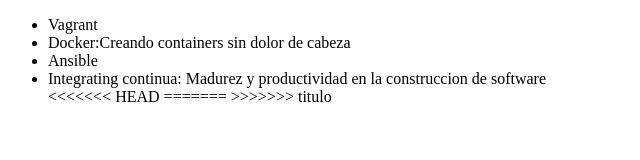
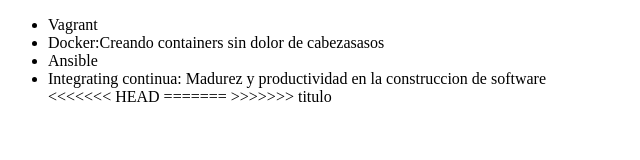
Before and after one commit to Juanpablojaramillo/alura_git, a plain HTML site: page index.html in a window 1280 px wide. Shown: the full height of the page, 0-640 px from the left. Drawn offline with Linux system fonts and the light colour scheme.

```diff
--- a/index.html
+++ b/index.html
@@ -7,7 +7,7 @@
 <body>
      <ul>
          <li> Vagrant </li>
-         <li> Docker:Creando containers sin dolor de cabeza </li>
+         <li> Docker:Creando containers sin dolor de cabezasasos</li>
          <li> Ansible </li>
          <li> Integrating continua: Madurez y productividad en la construccion de software</li>
 <<<<<<< HEAD
```
